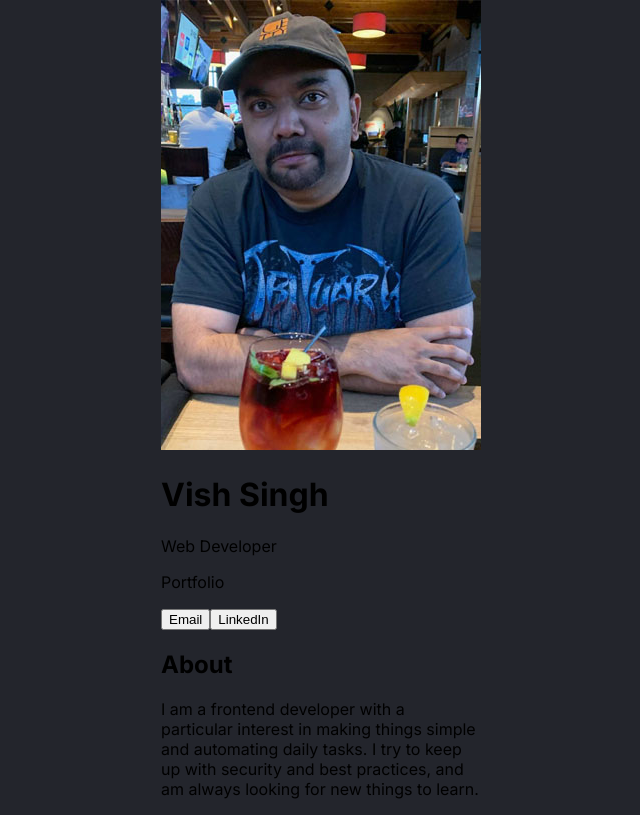
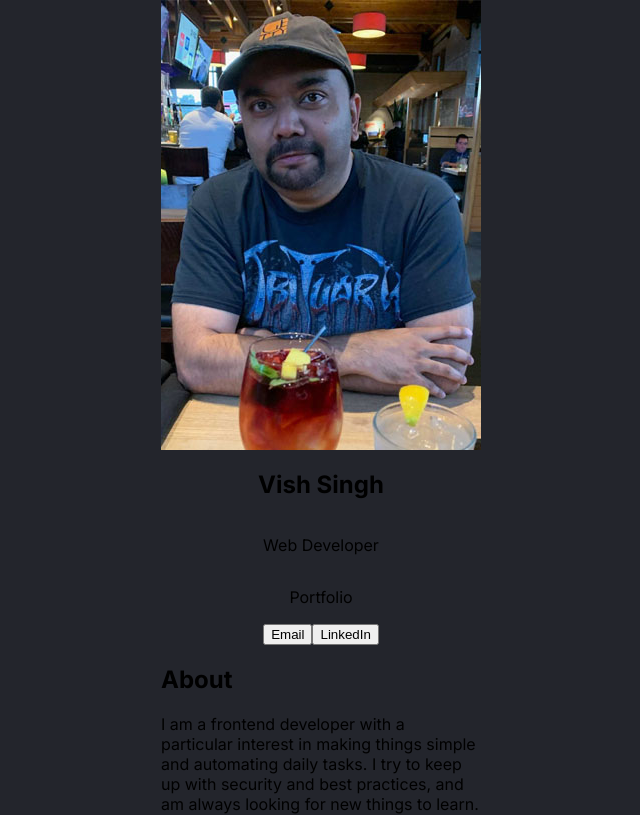
Before and after one commit to vishalicious213/digital-biz-card, a React (Vite) app: page / in a window 1280 px wide. Shown: the top 815 px of the page, without its empty margins (319-959 px from the left). Built offline with nearby package versions, Linux system fonts and the light colour scheme.

Commit message:
styling: set layout for Info

```diff
--- a/components/Info.jsx
+++ b/components/Info.jsx
@@ -2,7 +2,7 @@ import vish from "/vish.jpg"
 
 export default function Info() {
     return (
-        <>
+        <section className="info-section">
             <img className="profile-pic" src={vish} alt="Vish Singh" />
             <h1>Vish Singh</h1>
             <p>Web Developer</p>
@@ -11,6 +11,6 @@ export default function Info() {
                 <button>Email</button>
                 <button>LinkedIn</button>
             </div>
-        </>
+        </section>
     )
 }
--- a/index.css
+++ b/index.css
@@ -10,6 +10,14 @@ html, body {
     font-family: 'Inter', sans-serif;
 }
 
+/* INFO */
+
+.info-section {
+    display: flex;
+    flex-direction: column;
+    align-items: center;
+}
+
 .profile-pic {
     width: 100%;
 }
```
